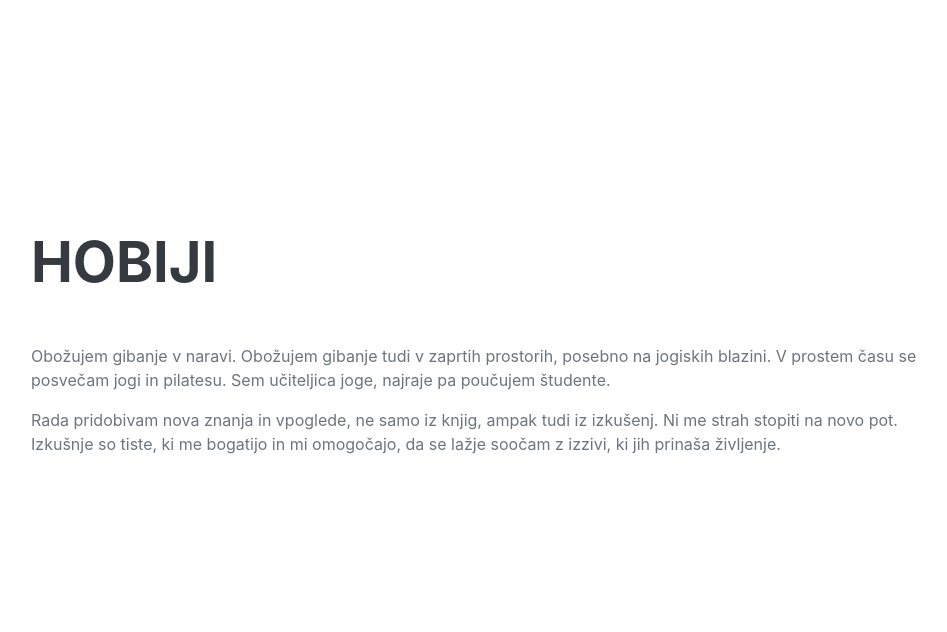
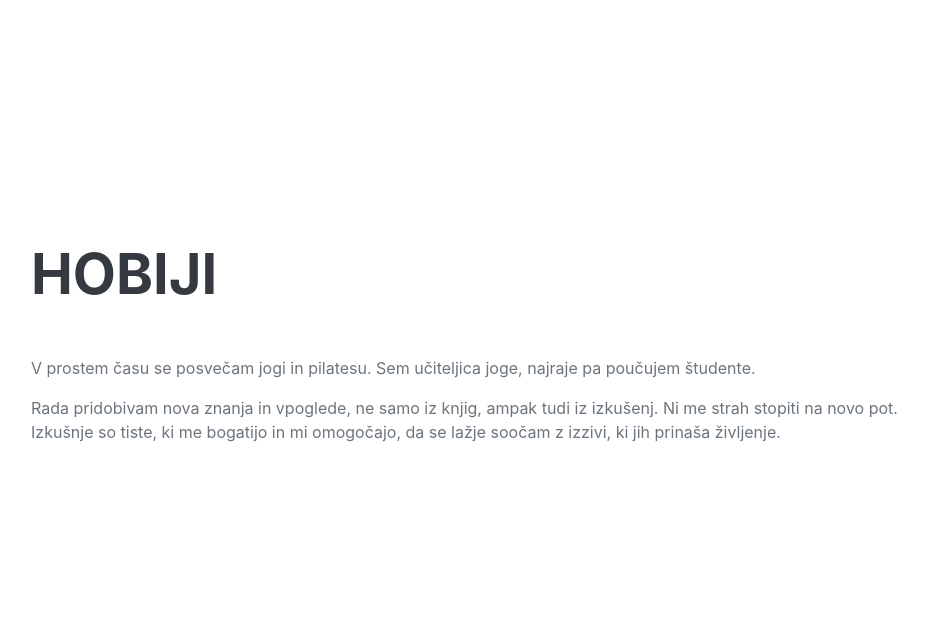
Before and after one commit to mojcasket/Curriculum, a Flask app: page / in a window 1280 px wide. Shown: the part 3849-4481 px from the top of the page, without its empty margins (289-1236 px from the left). Run offline with Flask 2, Linux system fonts and the light colour scheme; some libraries are stand-ins or nearby versions; some web fonts are replaced.

Commit message:
spremembe

```diff
--- a/templates/index.html
+++ b/templates/index.html
@@ -159,7 +159,7 @@
             <section class="resume-section" id="interests">
                 <div class="resume-section-content">
                     <h2 class="mb-5">Hobiji</h2>
-                    <p>Obožujem gibanje v naravi. Obožujem gibanje tudi v zaprtih prostorih, posebno na jogiskih blazini. V prostem času se posvečam jogi in pilatesu. Sem učiteljica joge, najraje pa poučujem študente.</p>
+                    <p>V prostem času se posvečam jogi in pilatesu. Sem učiteljica joge, najraje pa poučujem študente.</p>
                     <p class="mb-0">Rada pridobivam nova znanja in vpoglede, ne samo iz knjig, ampak tudi iz izkušenj. Ni me strah stopiti na novo pot. Izkušnje so tiste, ki me bogatijo in mi omogočajo, da se lažje soočam z izzivi, ki jih prinaša življenje.</p>
                 </div>
             </section>
```
